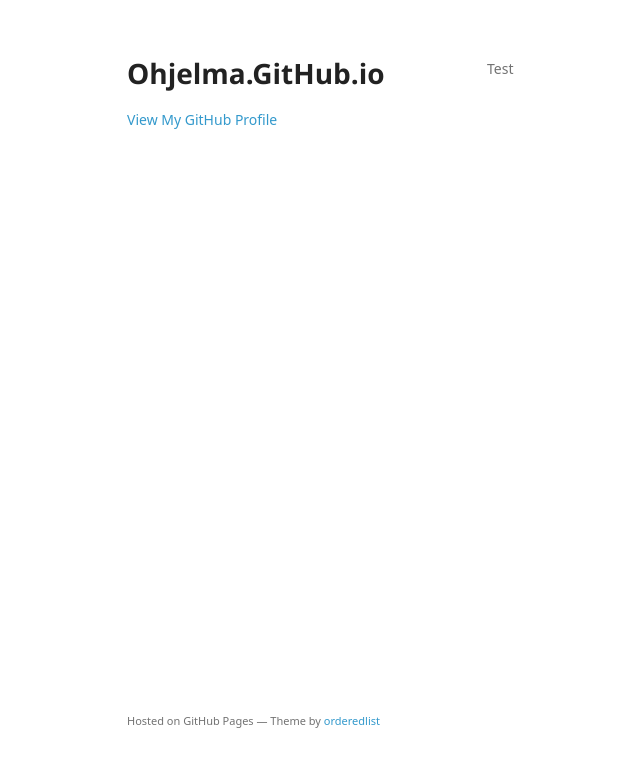
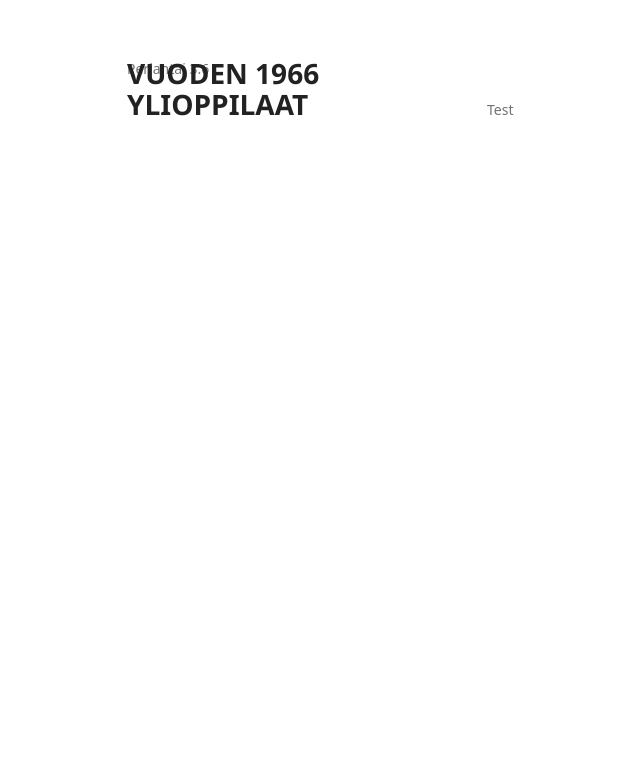
Before and after one commit to ohjelma/ohjelma.github.io, a plain HTML site: page index.html in a window 1280 px wide. Shown: the whole page, without its empty margins (83-723 px from the left). Drawn offline with Linux system fonts and the light colour scheme; a web font is replaced by a local one.

Commit message:
Update index.html

```diff
--- a/index.html
+++ b/index.html
@@ -3,7 +3,7 @@
   <head>
     <meta charset="utf-8">
     <meta http-equiv="X-UA-Compatible" content="chrome=1">
-    <title>Ohjelma.GitHub.io by ohjelma</title>
+    <title>Vuoden 1966 Ylioppilaat</title>
 
     <link rel="stylesheet" href="stylesheets/styles.css">
     <link rel="stylesheet" href="stylesheets/github-light.css">
@@ -15,19 +15,18 @@
   <body>
     <div class="wrapper">
       <header>
-        <h1>Ohjelma.GitHub.io</h1>
+        <h1>VUODEN 1966 YLIOPPILAAT</h1>
         <p></p>
 
 
-        <p class="view"><a href="https://github.com/ohjelma">View My GitHub Profile</a></p>
+
 
       </header>
+      <p class="view">Perjantai 3.6</p>
       <section>
         <p>Test</p>
       </section>
-      <footer>
-        <p><small>Hosted on GitHub Pages &mdash; Theme by <a href="https://github.com/orderedlist">orderedlist</a></small></p>
-      </footer>
+
     </div>
     <script src="javascripts/scale.fix.js"></script>
 
```
